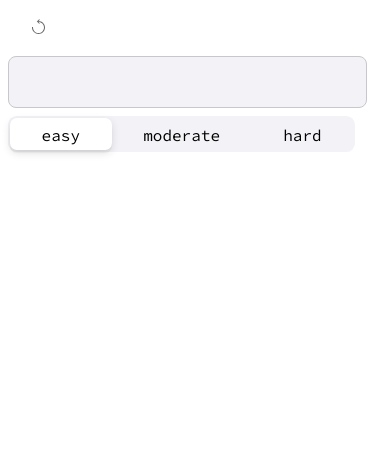
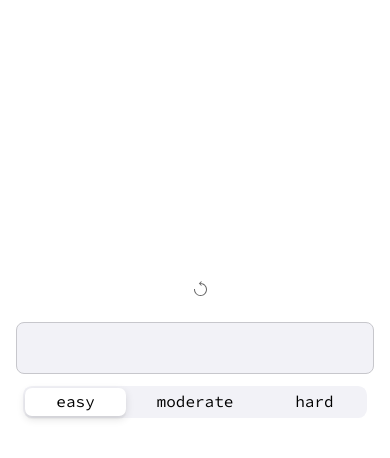
Before and after one commit to duclit/enk, a Svelte app: page / in a window 390 px wide. Shown: the top 458 px of the page. Built offline with nearby package versions, Linux system fonts and the light colour scheme.

Commit message:
Update global.css

```diff
--- a/public/global.css
+++ b/public/global.css
@@ -1,3 +1,10 @@
+* {
+	margin: 0px;
+	padding: 0px;
+	box-sizing: border-box;
+	text-rendering: geometricPrecision;
+}
+
 html, body {
 	position: relative;
 	width: 100%;
@@ -5,11 +12,18 @@
 }
 
 body {
-	color: #333;
-	margin: 0;
-	padding: 8px;
-	box-sizing: border-box;
-	font-family: -apple-system, BlinkMacSystemFont, "Segoe UI", Roboto, Oxygen-Sans, Ubuntu, Cantarell, "Helvetica Neue", sans-serif;
+	display: flex;
+	flex-direction: column;
+	gap: 12px;
+	align-items: center;
+	padding-top: 250px;
+	overflow: hidden;
+}
+
+@media only screen and (max-width: 400px) {
+	body {
+		padding-top: 32vh;
+	}
 }
 
 a {
@@ -25,39 +39,22 @@
 	color: rgb(0,80,160);
 }
 
-label {
-	display: block;
+.shake {
+	animation: shake;
+	animation-iteration-count: 3;
+	animation-duration: 0.1s;
 }
 
-input, button, select, textarea {
-	font-family: inherit;
-	font-size: inherit;
-	-webkit-padding: 0.4em 0;
-	padding: 0.4em;
-	margin: 0 0 0.5em 0;
-	box-sizing: border-box;
-	border: 1px solid #ccc;
-	border-radius: 2px;
+@keyframes shake {
+	0% { transform: translate(1px, 1px) rotate(0deg); }
+	10% { transform: translate(-1px, -2px) rotate(-1deg); }
+	20% { transform: translate(-3px, 0px) rotate(1deg); }
+	30% { transform: translate(3px, 2px) rotate(0deg); }
+	40% { transform: translate(1px, -1px) rotate(1deg); }
+	50% { transform: translate(-1px, 2px) rotate(-1deg); }
+	60% { transform: translate(-3px, 1px) rotate(0deg); }
+	70% { transform: translate(3px, 1px) rotate(-1deg); }
+	80% { transform: translate(-1px, -1px) rotate(1deg); }
+	90% { transform: translate(1px, 2px) rotate(0deg); }
+	100% { transform: translate(1px, -2px) rotate(-1deg); }
 }
-
-input:disabled {
-	color: #ccc;
-}
-
-button {
-	color: #333;
-	background-color: #f4f4f4;
-	outline: none;
-}
-
-button:disabled {
-	color: #999;
-}
-
-button:not(:disabled):active {
-	background-color: #ddd;
-}
-
-button:focus {
-	border-color: #666;
-}
```
